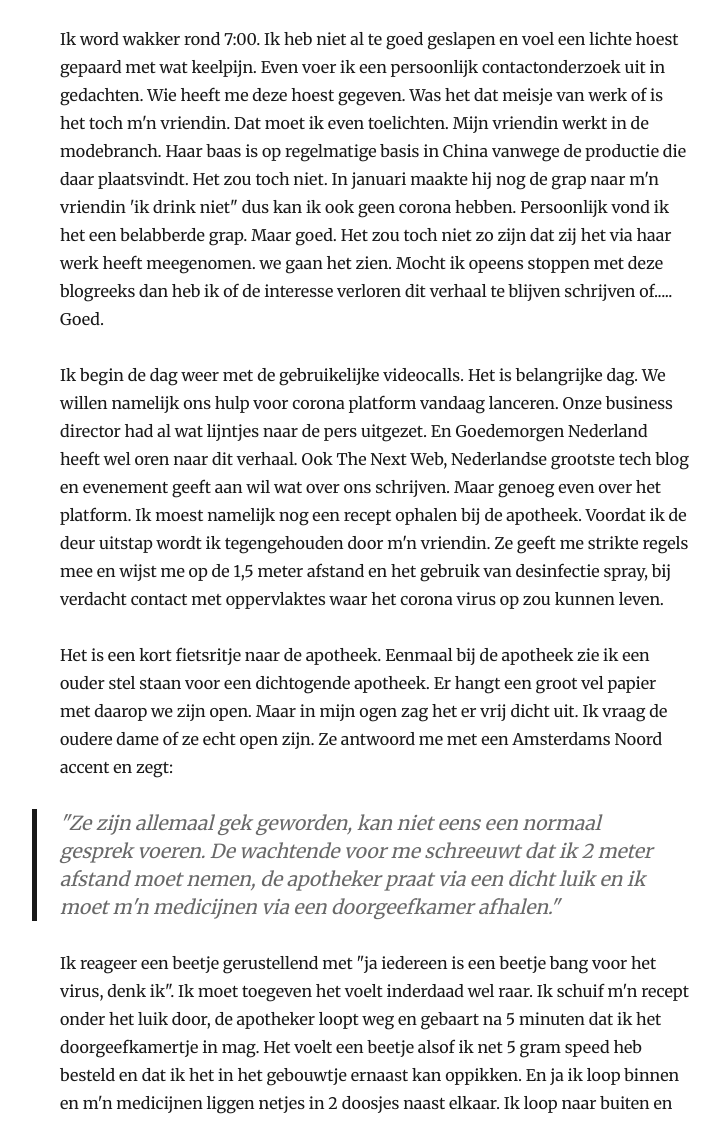
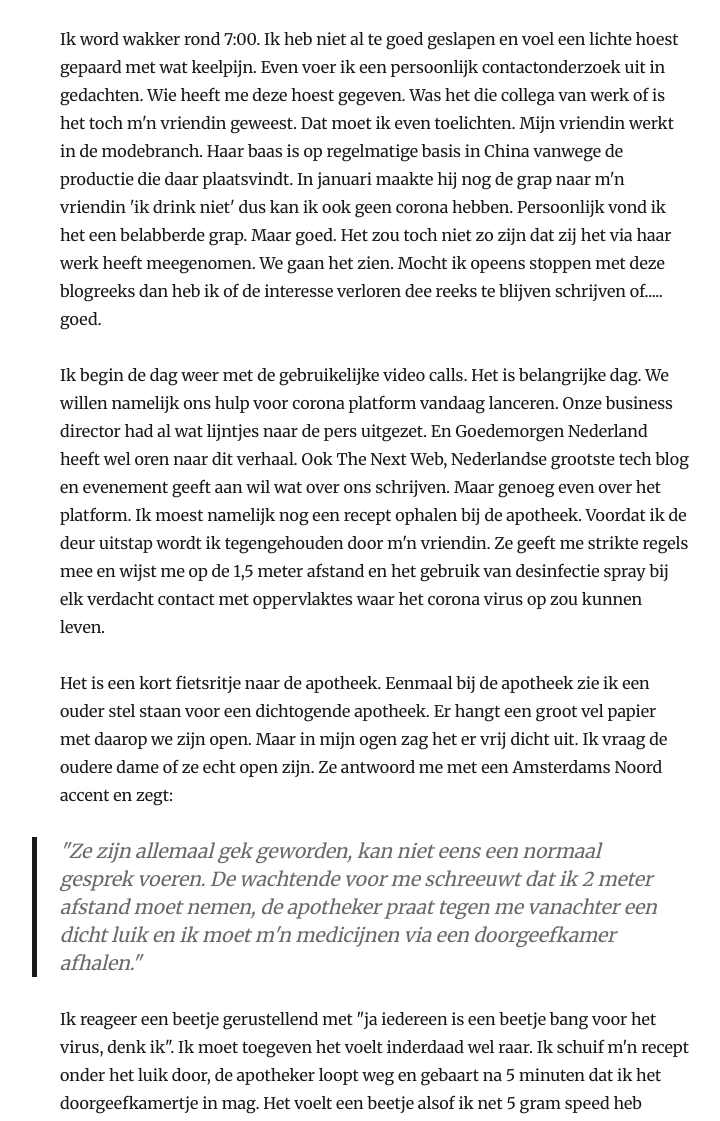
Before and after one commit to Sezayi/quarantales, a Gatsby site: page /dag-2-de-nachtapotheker/ in a window 1280 px wide. Shown: the part 170-1291 px from the top of the page, without its empty margins (265-985 px from the left). Built offline with nearby package versions, Linux system fonts and the light colour scheme; Gatsby itself is replaced by a stand-in of ours; some packages are replaced by stand-ins of ours.

Commit message:
adjustments 4

```diff
--- a/content/blog/dag-2-de-nachtapotheker/index.md
+++ b/content/blog/dag-2-de-nachtapotheker/index.md
@@ -4,14 +4,14 @@ date: "2020-03-17T23:46:37.121Z"
 description: "Een kuch marathon en apocalypse pasta"
 ---
 
-Ik word wakker rond 7:00. Ik heb niet al te goed geslapen en voel een lichte hoest gepaard met wat keelpijn. Even voer ik een persoonlijk contactonderzoek uit in gedachten. Wie heeft me deze hoest gegeven. Was het dat meisje van werk of is het toch m'n vriendin. Dat moet ik even toelichten. Mijn vriendin werkt in de modebranch. Haar baas is op regelmatige basis in China vanwege de productie die daar plaatsvindt. Het zou toch niet. In januari maakte hij nog de grap naar m'n vriendin 'ik drink niet" dus kan ik ook geen corona hebben. Persoonlijk vond ik het een belabberde grap. Maar goed. Het zou toch niet zo zijn dat zij het via haar werk heeft meegenomen. we gaan het zien. Mocht ik opeens stoppen met deze blogreeks dan heb ik of de interesse verloren dit verhaal te blijven schrijven of..... Goed.
+Ik word wakker rond 7:00. Ik heb niet al te goed geslapen en voel een lichte hoest gepaard met wat keelpijn. Even voer ik een persoonlijk contactonderzoek uit in gedachten. Wie heeft me deze hoest gegeven. Was het die collega van werk of is het toch m'n vriendin geweest. Dat moet ik even toelichten. Mijn vriendin werkt in de modebranch. Haar baas is op regelmatige basis in China vanwege de productie die daar plaatsvindt. In januari maakte hij nog de grap naar m'n vriendin 'ik drink niet' dus kan ik ook geen corona hebben. Persoonlijk vond ik het een belabberde grap. Maar goed. Het zou toch niet zo zijn dat zij het via haar werk heeft meegenomen. We gaan het zien. Mocht ik opeens stoppen met deze blogreeks dan heb ik of de interesse verloren dee reeks te blijven schrijven of..... goed.
 
-Ik begin de dag weer met de gebruikelijke videocalls. Het is belangrijke dag. We willen namelijk ons hulp voor corona platform vandaag lanceren. Onze business director had al wat lijntjes naar de pers uitgezet. En Goedemorgen Nederland heeft wel oren naar dit verhaal. Ook The Next Web, Nederlandse grootste tech blog en evenement geeft aan wil wat over ons schrijven. Maar genoeg even over het platform. Ik moest namelijk nog een recept ophalen bij de apotheek. Voordat ik de deur uitstap wordt ik tegengehouden door m'n vriendin. Ze geeft me strikte regels mee en wijst me op de 1,5 meter afstand en het gebruik van desinfectie spray, bij verdacht contact met oppervlaktes waar het corona virus op zou kunnen leven.
+Ik begin de dag weer met de gebruikelijke video calls. Het is belangrijke dag. We willen namelijk ons hulp voor corona platform vandaag lanceren. Onze business director had al wat lijntjes naar de pers uitgezet. En Goedemorgen Nederland heeft wel oren naar dit verhaal. Ook The Next Web, Nederlandse grootste tech blog en evenement geeft aan wil wat over ons schrijven. Maar genoeg even over het platform. Ik moest namelijk nog een recept ophalen bij de apotheek. Voordat ik de deur uitstap wordt ik tegengehouden door m'n vriendin. Ze geeft me strikte regels mee en wijst me op de 1,5 meter afstand en het gebruik van desinfectie spray bij elk verdacht contact met oppervlaktes waar het corona virus op zou kunnen leven.
 
 Het is een kort fietsritje naar de apotheek. Eenmaal bij de apotheek zie ik een ouder stel staan voor een dichtogende apotheek. Er hangt een groot vel papier met daarop we zijn open. Maar in mijn ogen zag het er vrij dicht uit. Ik vraag de oudere dame of ze echt open zijn. Ze antwoord me met een Amsterdams Noord accent en zegt:
 
->"Ze zijn allemaal gek geworden, kan niet eens een normaal gesprek voeren. De wachtende voor me schreeuwt dat ik 2 meter afstand moet nemen, de apotheker praat via een dicht luik en ik moet m'n medicijnen via een doorgeefkamer afhalen."
+>"Ze zijn allemaal gek geworden, kan niet eens een normaal gesprek voeren. De wachtende voor me schreeuwt dat ik 2 meter afstand moet nemen, de apotheker praat tegen me vanachter een dicht luik en ik moet m'n medicijnen via een doorgeefkamer afhalen."
 
 Ik reageer een beetje gerustellend met "ja iedereen is een beetje bang voor het virus, denk ik". Ik moet toegeven het voelt inderdaad wel raar. Ik schuif m'n recept onder het luik door, de apotheker loopt weg en gebaart na 5 minuten dat ik het doorgeefkamertje in mag. Het voelt een beetje alsof ik net 5 gram speed heb besteld en dat ik het in het gebouwtje ernaast kan oppikken. En ja ik loop binnen en m'n medicijnen liggen netjes in 2 doosjes naast elkaar. Ik loop naar buiten en zwaai nog maar even naar binnen als een blijk van dank.
 
-Eenmaal thuis was ik grondig m'n handen, 20 seconden zoals het RIVM adviseert. Vergeet ook niet de polsen. S'middags zit ik in een virtuele brainstorm. We werken ideeën uit voor het platform. Voorsat ik het weet is het 18:30 en ik merk dat ik het lastig vindt om m'n werk af te sluiten. Dus ik besluit dan ook maar rond 19:00 om te gaan koken. En toen dacht ik, die tonijn en tomatenblikken die ik heb ingeslagen dat wordt het. Ik presenteer met trots mijn apocalypse tonijn pasta. En hij smaakt goed al moet ik het zelf zeggen. Rond 20:00 zetten we onze vaste serie maar weer op. Benieuwd wat morgen zal brengen.
+Eenmaal thuis was ik grondig m'n handen, 20 seconden zoals het RIVM adviseert. Vergeet ook niet de polsen. S'middags zit ik in een virtuele brainstorm. We werken ideeën uit voor het platform. Voordat ik het weet is het 18:30 en ik merk dat ik het lastig vindt om m'n werk af te sluiten. Dus ik besluit dan ook maar rond 19:00 om te gaan koken. En toen dacht ik, die tonijn en tomatenblikken die ik heb ingeslagen komen nu wel van pas. Ik presenteer met trots mijn apocalypse tonijn pasta. En hij smaakt goed al moet ik het zelf zeggen. Rond 20:00 zetten we onze vaste serie maar weer op. Benieuwd wat morgen zal brengen.
```
